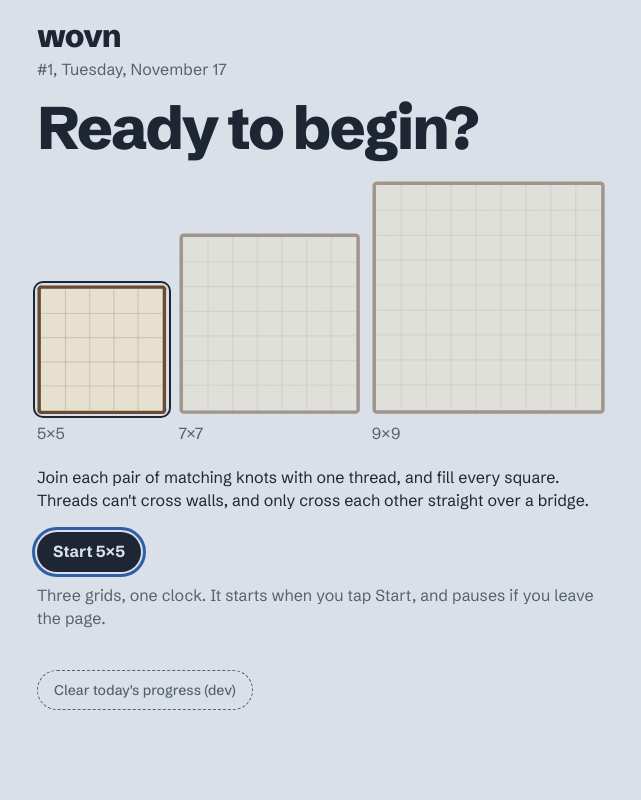
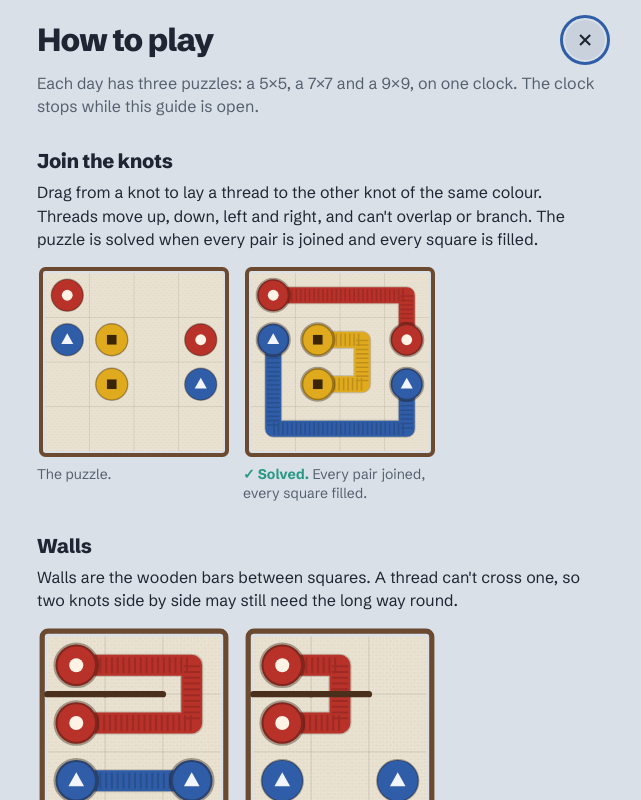
Before and after one commit to kaixuankhoo98/wovn, a website built with Vite: page web/index.html in a window 1280 px wide. Shown: the whole page, without its empty margins (319-960 px from the left). Built offline with nearby package versions, Linux system fonts and the light colour scheme.

Commit message:
Add a How to play guide
- Full-screen dialog from the ? beside the wordmark, or the ready screen's link;
  opens once on a first visit
- Covers the board and holds the clock while open
- Example boards drawn by the game's renderer: joining knots, walls, bridges,
  with allowed / not allowed cases; guide.test.ts checks each against the rules
- Header: ? sits beside the wordmark and the date is shorter, so it fits at 360px

Co-Authored-By: Claude Opus 5.5 <noreply@anthropic.com>

```diff
--- a/web/index.html
+++ b/web/index.html
@@ -16,7 +16,10 @@
     <div class="page">
       <header class="top">
         <div class="masthead">
-          <h1 class="mark">wovn</h1>
+          <div class="brand">
+            <h1 class="mark">wovn</h1>
+            <button id="help" type="button" class="help" aria-label="How to play" aria-haspopup="dialog">?</button>
+          </div>
           <p id="day" class="day"></p>
         </div>
         <ol id="ladder" class="ladder" aria-label="Today's puzzles"></ol>
@@ -57,6 +60,7 @@
         <p class="countdown">Next puzzle in <span id="countdown" class="time"></span></p>
       </section>
     </div>
+    <dialog id="guide" class="guide" aria-labelledby="guide-title"></dialog>
     <script type="module" src="/src/main.ts"></script>
   </body>
 </html>
--- /dev/null
+++ b/web/src/guide.ts
@@ -0,0 +1,154 @@
+// "How to play": small example boards drawn with the game's own renderer.
+// guide.test.ts runs every example through the rule checker, so the pictures
+// can't drift from the rules they illustrate.
+import { Geometry, type Paths, type Puzzle } from "./puzzle";
+import { render } from "./render";
+
+const ep = (color: number, a: [number, number], b: [number, number]) => ({ color, a, b });
+
+/** 4×4, three threads. */
+const BASIC: Puzzle = {
+  size: 4,
+  endpoints: [ep(0, [0, 0], [1, 3]), ep(1, [1, 0], [2, 3]), ep(2, [1, 1], [2, 1])],
+  walls: [],
+  bridges: [],
+  difficulty: null,
+};
+
+/** 3×3 with a two-segment wall: the red knots touch, but only across the wall. */
+const WALL: Puzzle = {
+  size: 3,
+  endpoints: [ep(0, [0, 0], [1, 0]), ep(1, [2, 0], [2, 2])],
+  walls: [
+    { cell: [0, 0], side: "S" },
+    { cell: [0, 1], side: "S" },
+  ],
+  bridges: [],
+  difficulty: null,
+};
+
+/** 4×4 with one bridge. */
+const BRIDGE: Puzzle = {
+  size: 4,
+  endpoints: [ep(0, [1, 0], [0, 2]), ep(1, [0, 0], [3, 3]), ep(2, [2, 0], [3, 2])],
+  walls: [],
+  bridges: [[1, 1]],
+  difficulty: null,
+};
+
+export interface Example {
+  puzzle: Puzzle;
+  paths: Paths;
+  verdict: "puzzle" | "ok" | "bad";
+  caption: string;
+  mark?: string; // overrides the default ✓/✗ wording
+  breaks?: string; // for "bad": the checker error it must produce
+}
+
+export const SECTIONS: { title: string; text: string; examples: Example[] }[] = [
+  {
+    title: "Join the knots",
+    text: "Drag from a knot to lay a thread to the other knot of the same colour. Threads move up, down, left and right, and can't overlap or branch. The puzzle is solved when every pair is joined and every square is filled.",
+    examples: [
+      { puzzle: BASIC, paths: [[], [], []], verdict: "puzzle", caption: "The puzzle." },
+      {
+        puzzle: BASIC,
+        paths: [
+          [0, 1, 2, 3, 7],
+          [4, 8, 12, 13, 14, 15, 11],
+          [5, 6, 10, 9],
+        ],
+        verdict: "ok",
+        mark: "Solved.",
+        caption: "Every pair joined, every square filled.",
+      },
+    ],
+  },
+  {
+    title: "Walls",
+    text: "Walls are the wooden bars between squares. A thread can't cross one, so two knots side by side may still need the long way round.",
+    examples: [
+      {
+        puzzle: WALL,
+        paths: [
+          [0, 1, 2, 5, 4, 3],
+          [6, 7, 8],
+        ],
+        verdict: "ok",
+        caption: "Round the end of the wall.",
+      },
+      {
+        puzzle: WALL,
+        paths: [[0, 1, 4, 3], []],
+        verdict: "bad",
+        caption: "Cutting through a wall.",
+        breaks: "crosses a wall",
+      },
+    ],
+  },
+  {
+    title: "Bridges",
+    text: "A bridge carries two threads at once: one straight across and one straight down, woven over and under. Threads can't turn on a bridge, the two must be different colours, and a bridge only counts as filled once both are in place.",
+    examples: [
+      { puzzle: BRIDGE, paths: [[], [], []], verdict: "puzzle", caption: "An empty bridge." },
+      {
+        puzzle: BRIDGE,
+        paths: [
+          [4, 5, 6, 7, 3, 2],
+          [0, 1, 5, 9, 10, 11, 15],
+          [8, 12, 13, 14],
+        ],
+        verdict: "ok",
+        caption: "One across, one down.",
+      },
+      {
+        puzzle: BRIDGE,
+        paths: [[4, 5, 1], [], []],
+        verdict: "bad",
+        caption: "Turning on a bridge.",
+        breaks: "turns on a bridge",
+      },
+    ],
+  },
+];
+
+const MOVES = [
+  "Drag back over a thread to shorten it.",
+  "Drag from the middle of a thread to redraw it from there.",
+  "Tap a knot to clear its thread.",
+  "Undo steps back one move. Reset clears the board, and resets are counted in your result.",
+];
+
+const MARK = { ok: ["ok", "✓", "Allowed."], bad: ["bad", "✗", "Not allowed."] } as const;
+
+function mark(x: Example): string {
+  if (x.verdict === "puzzle") return "";
+  const [cls, glyph, word] = MARK[x.verdict];
+  return `<span class="verdict ${cls}">${glyph} ${x.mark ?? word}</span> `;
+}
+
+function figure(x: Example): string {
+  const svg = render(new Geometry(x.puzzle), x.paths, { solved: false, pulse: new Set() }).replace(
+    /aria-label="[^"]*"/,
+    'aria-hidden="true"',
+  );
+  return `<figure class="fig"><div class="fig-board">${svg}</div><figcaption>${mark(x)}${x.caption}</figcaption></figure>`;
+}
+
+export function guideHTML(): string {
+  const sections = SECTIONS.map(
+    (s) =>
+      `<section class="guide-section"><h3>${s.title}</h3><p>${s.text}</p>` +
+      `<div class="figs" style="--count:${s.examples.length}">${s.examples.map(figure).join("")}</div></section>`,
+  ).join("");
+  return `<div class="guide-inner">
+    <div class="guide-top">
+      <h2 id="guide-title">How to play</h2>
+      <button type="button" class="close" data-close aria-label="Close">×</button>
+    </div>
+    <p class="lede">Each day has three puzzles: a 5×5, a 7×7 and a 9×9, on one clock. The clock stops while this guide is open.</p>
+    ${sections}
+    <section class="guide-section"><h3>Handy moves</h3><ul>${MOVES.map((m) => `<li>${m}</li>`).join("")}</ul></section>
+    <button type="button" class="primary" data-close>Got it</button>
+  </div>`;
+}
--- a/web/src/main.ts
+++ b/web/src/main.ts
@@ -19,6 +19,7 @@ import {
   type DaySet,
 } from "./daily";
 import { LAUNCH } from "./config";
+import { guideHTML } from "./guide";
 import { emptyState } from "./input";
 import { Geometry, type Paths, type Puzzle } from "./puzzle";
 import { render } from "./render";
@@ -107,6 +108,41 @@ async function copyText(text: string): Promise<boolean> {
   return ok;
 }
 
+// --- how to play ---
+
+const guideEl = $<HTMLDialogElement>("guide");
+const GUIDE_SEEN = "wovn:guide-seen";
+function openGuide() {
+  if (guideEl.open) return;
+  if (!guideEl.firstChild) guideEl.innerHTML = guideHTML();
+  session?.holdClock();
+  guideEl.showModal();
+  guideEl.scrollTop = 0;
+}
+// "close" fires for the buttons and for Escape alike.
+guideEl.addEventListener("close", () => {
+  session?.releaseClock();
+  try {
+    localStorage.setItem(GUIDE_SEEN, "1");
+  } catch {
+    // ignore
+  }
+});
+guideEl.addEventListener("click", (e) => {
+  if ((e.target as Element).closest("[data-close]")) guideEl.close();
+});
+$("help").addEventListener("click", openGuide);
+document.addEventListener("click", (e) => {
+  if ((e.target as Element).closest("[data-guide]")) openGuide();
+});
+const guideSeen = () => {
+  try {
+    return localStorage.getItem(GUIDE_SEEN) === "1";
+  } catch {
+    return true; // storage blocked: don't pop it open on every visit
+  }
+};
+
 /** Move focus to the next action for keyboard users; on touch screens it only adds a stray ring. */
 const focusAction = (el: HTMLElement) => {
   if (!matchMedia("(pointer: coarse)").matches) el.focus({ preventScroll: true });
@@ -116,7 +152,8 @@ const focusAction = (el: HTMLElement) => {
 
 const longDate = (key: string) => {
   const [y, m, d] = key.split("-").map(Number);
-  return new Date(y, m - 1, d).toLocaleDateString(undefined, { weekday: "long", day: "numeric", month: "long" });
+  // Short, so the header still fits beside the progress swatches on a 360px phone.
+  return new Date(y, m - 1, d).toLocaleDateString(undefined, { weekday: "short", day: "numeric", month: "short" });
 };
 
 async function daily() {
@@ -202,9 +239,10 @@ async function daily() {
       $("gate-note").textContent = "The clock starts again when you tap Resume.";
     } else {
       $("gate-title").textContent = i === 0 ? "Ready to begin?" : `Ready for the ${n}×${n}?`;
-      $("gate-text").textContent =
+      $("gate-text").innerHTML =
         i === 0
-          ? "Join each pair of matching knots with one thread, and fill every square. Threads can't cross walls, and only cross each other straight over a bridge."
+          ? "Join each pair of matching knots with one thread, and fill every square. Threads can't cross walls, and only cross each other straight over a bridge. " +
+            '<button type="button" class="link" data-guide>See how walls and bridges work</button>'
           : "";
       begin.textContent = `Start ${n}×${n}`;
       $("gate-note").textContent =
@@ -220,6 +258,8 @@ async function daily() {
       play(i);
     };
     focusAction(begin);
+    // First visit: show the guide once, before anything starts.
+    if (i === 0 && !paused && !guideSeen()) openGuide();
   };
 
   const play = (i: number) => {
--- a/web/src/style.css
+++ b/web/src/style.css
@@ -261,3 +261,99 @@ svg.solved { animation: settle 600ms ease-out; }
   font-size: 0.875rem;
 }
 .dev-tool:hover { background: var(--button); }
+
+/* --- header help button, sitting beside the wordmark --- */
+.brand { display: flex; align-items: center; gap: 10px; }
+.help {
+  width: 36px;
+  min-height: 36px;
+  padding: 0;
+  font-weight: 800;
+  flex: none;
+}
+button.link {
+  display: inline;
+  min-height: 0;
+  padding: 0;
+  background: none;
+  border-radius: 2px;
+  color: var(--text);
+  font-weight: 700;
+  text-decoration: underline;
+  text-decoration-thickness: 1.5px;
+  text-underline-offset: 3px;
+}
+button.link:hover { background: none; text-decoration-color: var(--muted); }
+
+/* --- how to play: a full-screen sheet, so it covers the board while the clock is held --- */
+dialog.guide {
+  position: fixed;
+  inset: 0;
+  width: 100%;
+  height: 100%;
+  max-width: none;
+  max-height: none;
+  margin: 0;
+  padding: 0;
+  border: 0;
+  background: var(--page);
+  color: var(--text);
+  overflow-y: auto;
+  overscroll-behavior: contain;
+}
+dialog.guide[open] { animation: guide-in 180ms ease-out; }
+@keyframes guide-in {
+  from { opacity: 0; transform: translateY(8px); }
+}
+.guide-inner {
+  max-width: 600px;
+  margin: 0 auto;
+  padding: 0 16px 40px;
+}
+.guide-top {
+  position: sticky;
+  top: 0;
+  z-index: 1;
+  display: flex;
+  align-items: center;
+  justify-content: space-between;
+  padding: 20px 0 12px;
+  background: var(--page);
+}
+.guide-top h2 {
+  margin: 0;
+  font-size: 2rem;
+  font-weight: 800;
+  letter-spacing: -0.03em;
+  line-height: 1;
+}
+.guide .close { width: 40px; padding: 0; font-size: 1.5rem; line-height: 1; }
+.lede { margin: 0 0 8px; color: var(--muted); max-width: 60ch; }
+.guide-section { margin-top: 28px; }
+.guide-section h3 {
+  margin: 0 0 6px;
+  font-size: 1.25rem;
+  font-weight: 800;
+  letter-spacing: -0.015em;
+}
+.guide-section p { margin: 0; max-width: 60ch; }
+.guide-section ul { margin: 0; padding-left: 1.2em; }
+.guide-section li + li { margin-top: 4px; }
+.figs {
+  display: grid;
+  grid-template-columns: repeat(var(--count), minmax(0, 1fr));
+  gap: 12px;
+  margin-top: 14px;
+}
+.figs[style*="--count:2"] { max-width: 400px; }
+.fig { margin: 0; }
+.fig-board svg { display: block; width: 100%; height: auto; }
+.fig figcaption { margin-top: 6px; font-size: 0.875rem; color: var(--muted); line-height: 1.35; }
+.verdict { font-weight: 700; }
+.verdict.ok { color: var(--dye-3); }
+.verdict.bad { color: var(--dye-0); }
+.guide-inner > .primary { margin-top: 32px; }
+
+@media (prefers-reduced-motion: reduce) {
+  dialog.guide[open] { animation: none; }
+}
```
Also changed, not shown: docs/PLAN.md (+3 -1 lines), web/src/guide.test.ts (added, +23 -0 lines), web/src/session.ts (+13 -1 lines).
